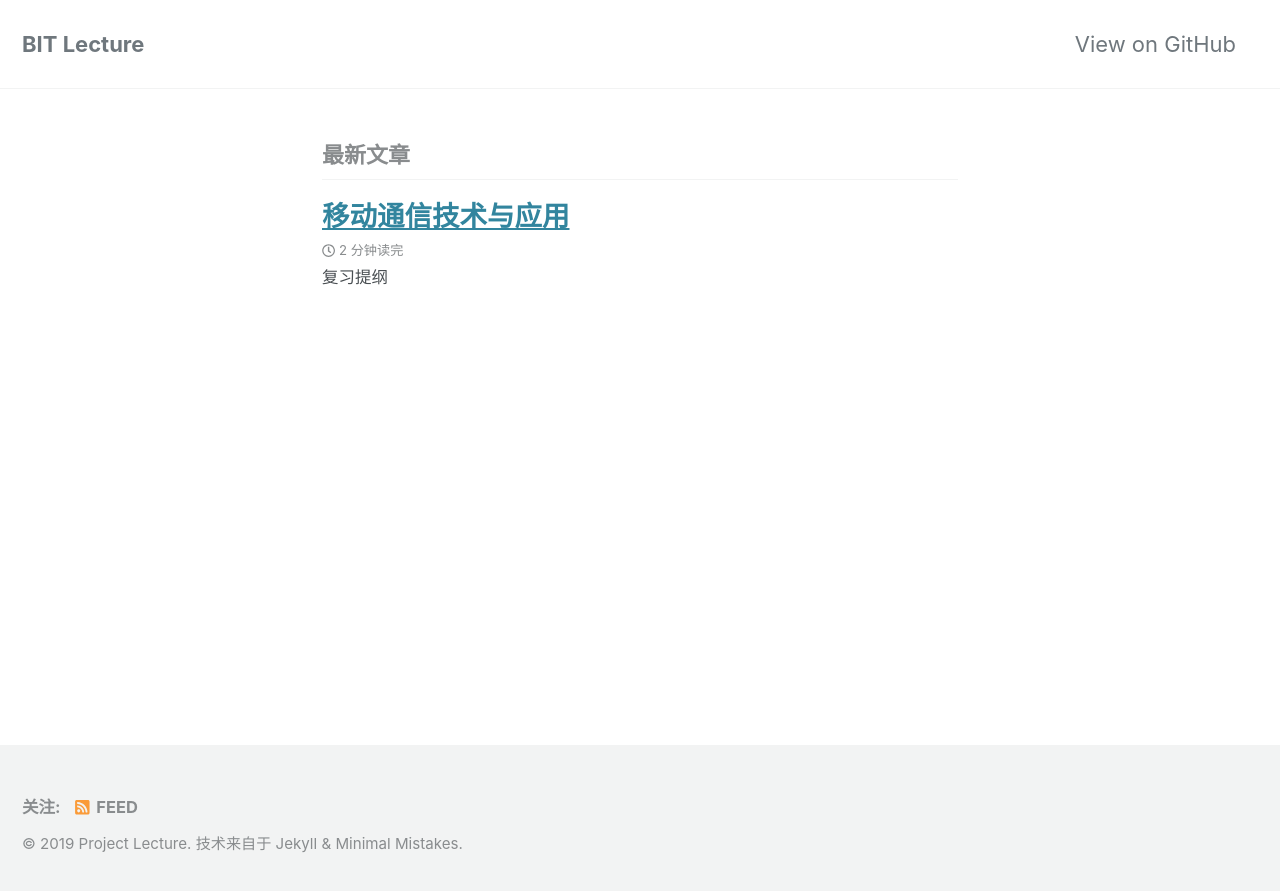
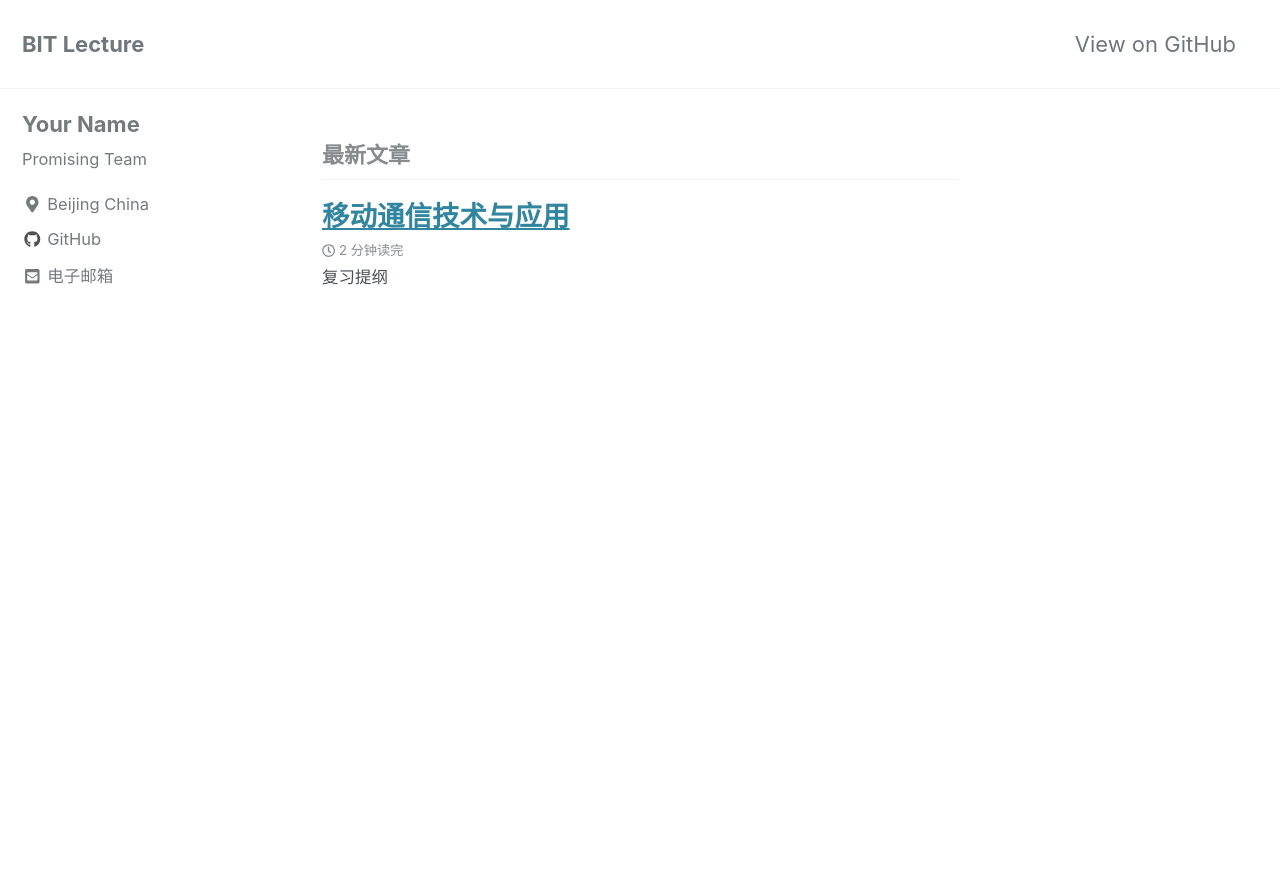
Before and after one commit to bitlecture/bitlecture.github.io, a Jekyll site: the page built from index.html, in a window 1280 px wide and 900 px high. Shown: the top 891 px of the window. Built offline with Jekyll 4.4.1, drawn with Linux system fonts in a browser that asks for light colours; cached includes are drawn as plain includes; nearby versions of some CDN libraries; the list of posts is cut into pages by our own code; part of the change alters nothing that is shown.

Commit message:
fix 2019-6-20 13:50:40

```diff
--- a/_config.yml
+++ b/_config.yml
@@ -115,21 +115,21 @@ author:
     - label: "Email"
       icon: "fas fa-fw fa-envelope-square"
       # url: mailto:your.name@email.com
-    - label: "Website"
-      icon: "fas fa-fw fa-link"
-      # url: "https://your-website.com"
-    - label: "Twitter"
-      icon: "fab fa-fw fa-twitter-square"
-      # url: "https://twitter.com/"
-    - label: "Facebook"
-      icon: "fab fa-fw fa-facebook-square"
-      # url: "https://facebook.com/"
+    #- label: "Website"
+    #  icon: "fas fa-fw fa-link"
+    #  # url: "https://your-website.com"
+    #- label: "Twitter"
+    #  icon: "fab fa-fw fa-twitter-square"
+    #  # url: "https://twitter.com/"
+    #- label: "Facebook"
+    #  icon: "fab fa-fw fa-facebook-square"
+    #  # url: "https://facebook.com/"
     - label: "GitHub"
       icon: "fab fa-fw fa-github"
-      # url: "https://github.com/"
-    - label: "Instagram"
-      icon: "fab fa-fw fa-instagram"
-      # url: "https://instagram.com/"
+      url: "https://github.com/bitlecture/bitlecture.github.io"
+    #- label: "Instagram"
+    #  icon: "fab fa-fw fa-instagram"
+    #  # url: "https://instagram.com/"
 
 # Site Footer
 footer:
--- a/index.html
+++ b/index.html
@@ -1,4 +1,4 @@
 ---
 layout: home
-author_profile: false
+author_profile: true
 ---
```
Also changed, not shown: readme.md (added).
